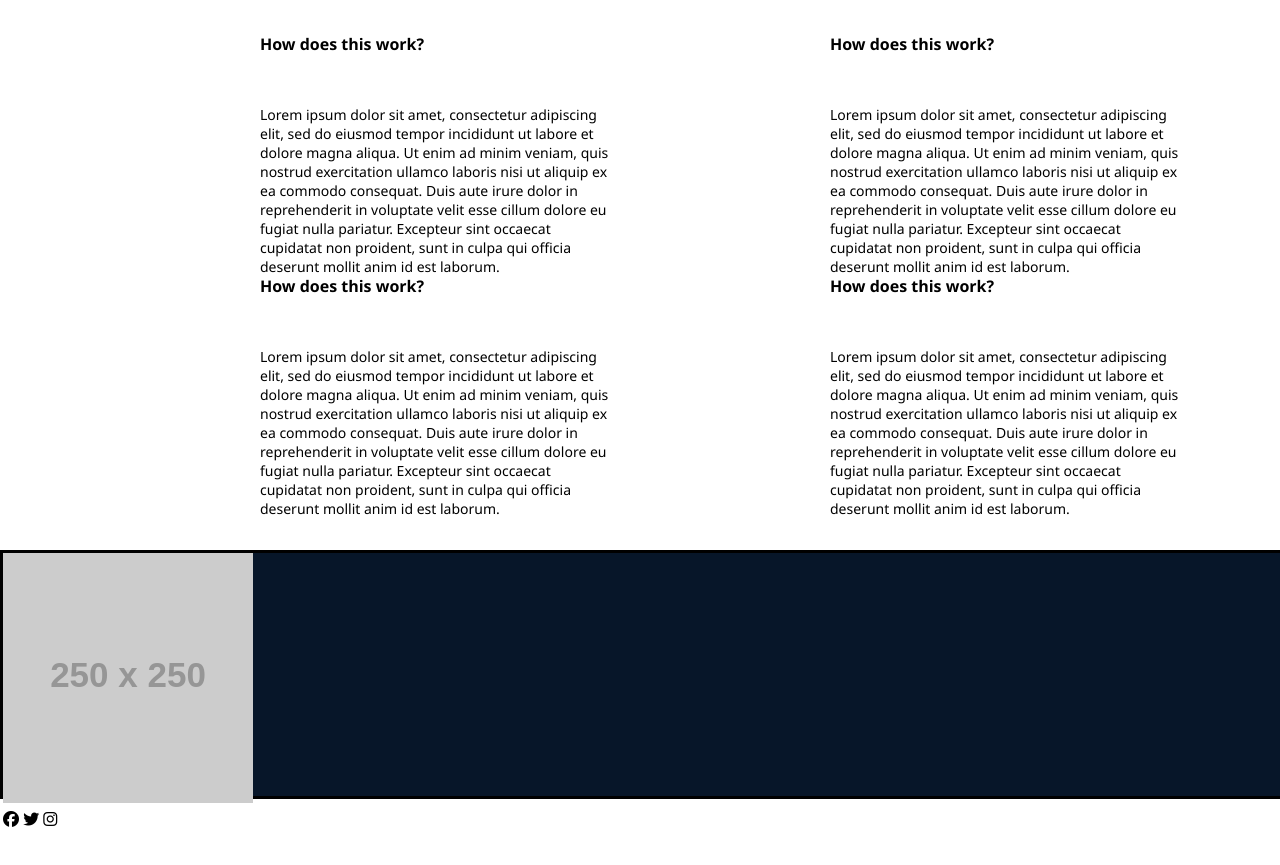
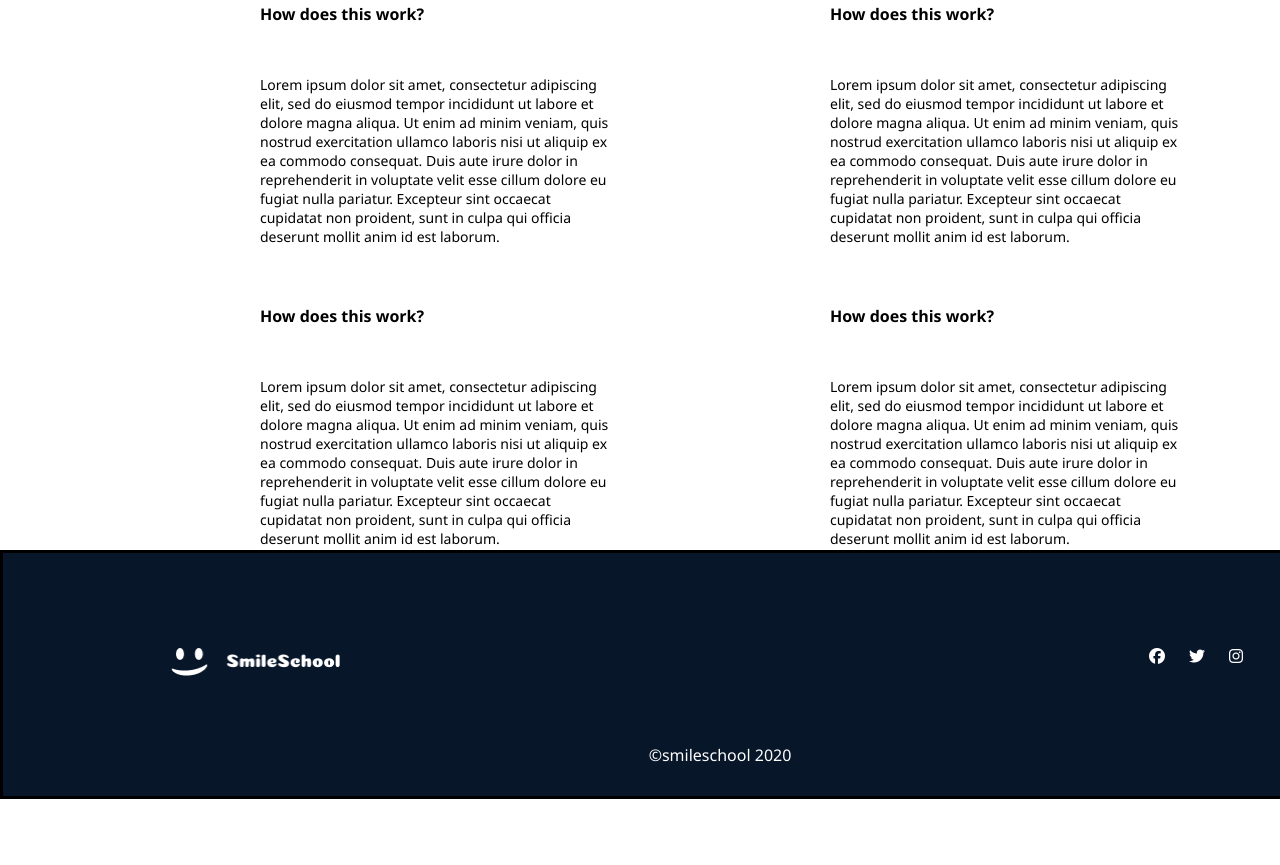
Before and after one commit to daobedeka/alx_advance_css, a plain HTML site: page css_advance/index.html in a window 1280 px wide. Shown: the part 2569-3434 px from the top of the page. Drawn offline with Linux system fonts and the light colour scheme; placeholder pictures from the web are drawn by us.

Commit message:
added space to the end of the documents

```diff
--- a/css_advance/index.html
+++ b/css_advance/index.html
@@ -188,6 +188,7 @@
         <section class="faq">
             <h2>F.A.Q</h2>
             <div class="faq_1">
+                <div class="faqb1">
                     <div class="faq_2">
                         <h3>How does this work?</h3>
                         <p>Lorem ipsum dolor sit amet, consectetur adipiscing elit, sed do eiusmod tempor incididunt ut labore et dolore magna aliqua. Ut enim ad minim veniam, quis nostrud exercitation ullamco laboris nisi ut aliquip ex ea commodo consequat. Duis aute irure dolor in reprehenderit in voluptate velit esse cillum dolore eu fugiat nulla pariatur. Excepteur sint occaecat cupidatat non proident, sunt in culpa qui officia deserunt mollit anim id est laborum.</p>
@@ -198,6 +199,10 @@
                         <p>Lorem ipsum dolor sit amet, consectetur adipiscing elit, sed do eiusmod tempor incididunt ut labore et dolore magna aliqua. Ut enim ad minim veniam, quis nostrud exercitation ullamco laboris nisi ut aliquip ex ea commodo consequat. Duis aute irure dolor in reprehenderit in voluptate velit esse cillum dolore eu fugiat nulla pariatur. Excepteur sint occaecat cupidatat non proident, sunt in culpa qui officia deserunt mollit anim id est laborum.</p>
                     </div>
 
+                </div>
+
+
+                <div class="faqb2">
                     <div class="faq_2">
                     <h3>How does this work?</h3>
                     <p>Lorem ipsum dolor sit amet, consectetur adipiscing elit, sed do eiusmod tempor incididunt ut labore et dolore magna aliqua. Ut enim ad minim veniam, quis nostrud exercitation ullamco laboris nisi ut aliquip ex ea commodo consequat. Duis aute irure dolor in reprehenderit in voluptate velit esse cillum dolore eu fugiat nulla pariatur. Excepteur sint occaecat cupidatat non proident, sunt in culpa qui officia deserunt mollit anim id est laborum.</p>
@@ -208,6 +213,8 @@
                     <p>Lorem ipsum dolor sit amet, consectetur adipiscing elit, sed do eiusmod tempor incididunt ut labore et dolore magna aliqua. Ut enim ad minim veniam, quis nostrud exercitation ullamco laboris nisi ut aliquip ex ea commodo consequat. Duis aute irure dolor in reprehenderit in voluptate velit esse cillum dolore eu fugiat nulla pariatur. Excepteur sint occaecat cupidatat non proident, sunt in culpa qui officia deserunt mollit anim id est laborum.</p>
                 </div>
 
+                </div>
+
 
 
 
@@ -216,8 +223,8 @@
     </main>
     <footer>
         <section>
-            <div>
-                <img src="https://fakeimg.pl/250x250?text=Sample+Logo" alt="logo">
+            <div class="content">
+                <img src="images/logo.png" alt="logo">
                 <div>
                     <i class="fa-brands fa-facebook"></i>
                     <i class="fa-brands fa-twitter"></i>
```
Also changed, not shown: css_advance/styles.css (line endings or trailing spaces). Lines whose indentation alone changed are shown as unchanged.
